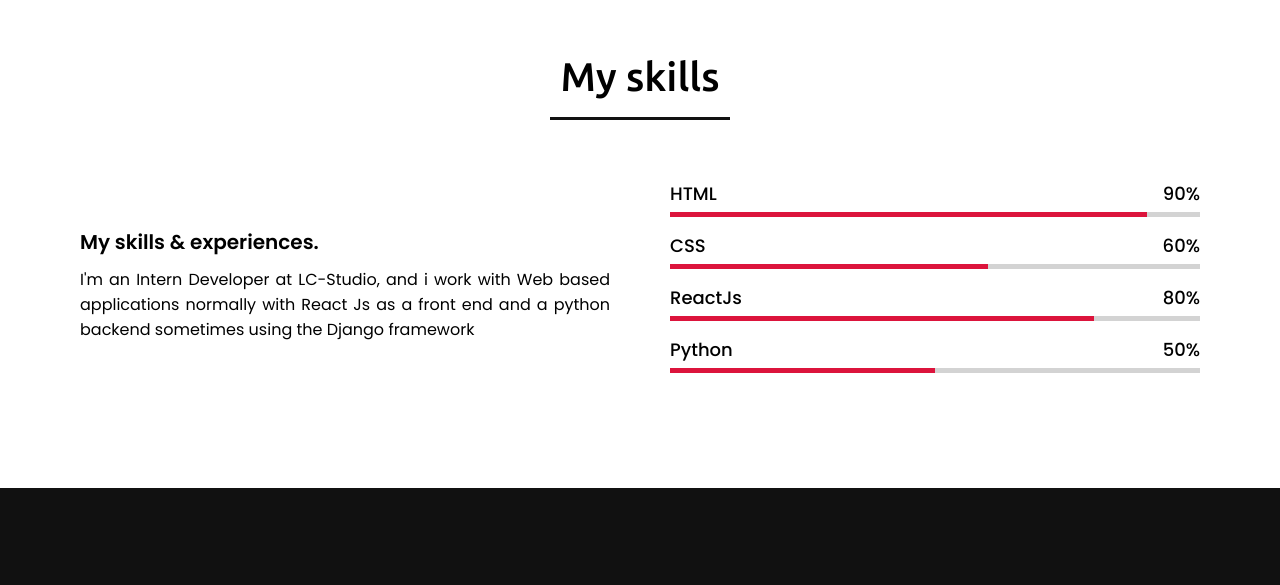
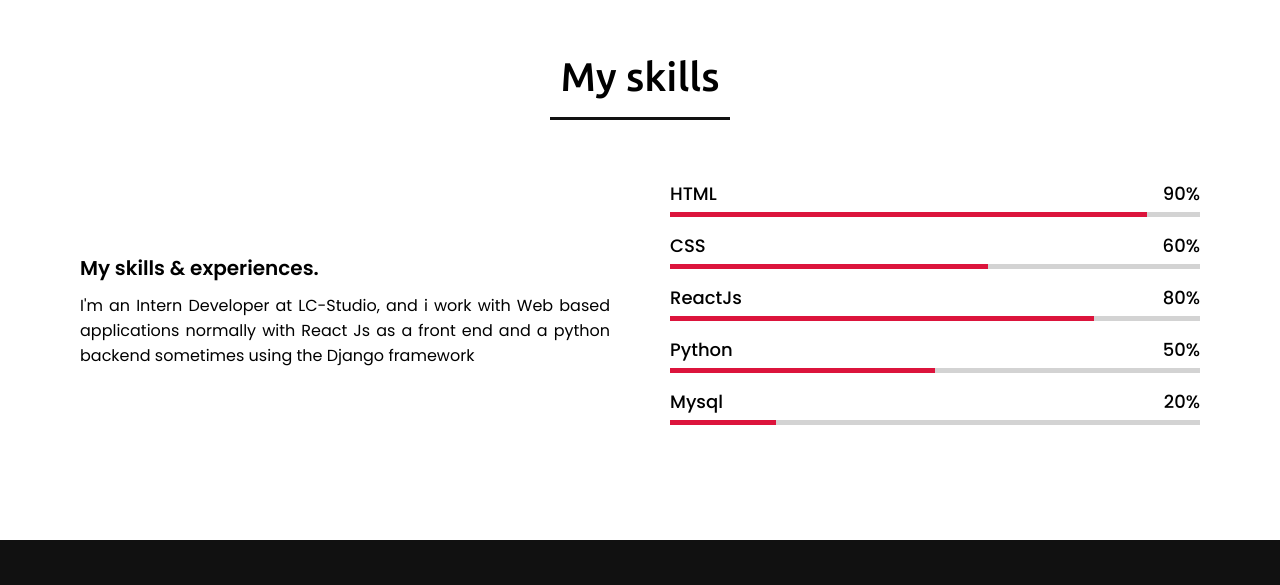
Before and after one commit to MichaelBruwer/Portfolio, a plain HTML site: page index.html in a window 1280 px wide. Shown: the part 1579-2164 px from the top of the page. Drawn offline with nearby package versions, Linux system fonts and the light colour scheme.

Commit message:
style edit

```diff
--- a/index.html
+++ b/index.html
@@ -114,7 +114,14 @@
                             <span>Python</span>
                             <span>50%</span>
                         </div>
-                        <div class="line php"></div>
+                        <div class="line python"></div>
+                    </div>
+                    <div class="bars">
+                        <div class="info">
+                            <span>Mysql</span>
+                            <span>20%</span>
+                        </div>
+                        <div class="line mysql"></div>
                     </div>
                     </div>
                 </div>
--- a/style.css
+++ b/style.css
@@ -324,11 +324,11 @@ section .title::after {
 .skills-content .right .js::before {
 	width: 80%;
 }
-.skills-content .right .php::before {
+.skills-content .right .python::before {
 	width: 50%;
 }
 .skills-content .right .mysql::before {
-	width: 70%;
+	width: 20%;
 }
 
 /* work section styling */
```
Also changed, not shown: 1 other file.
